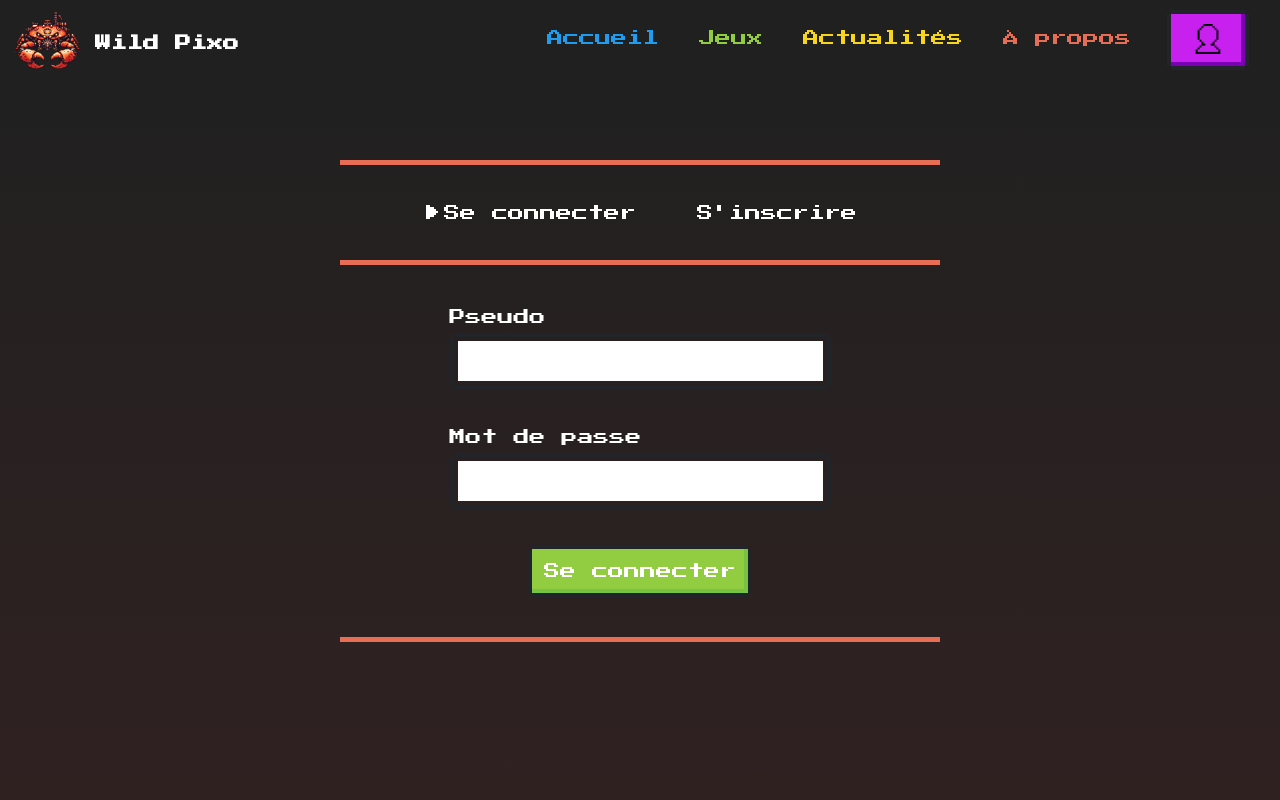
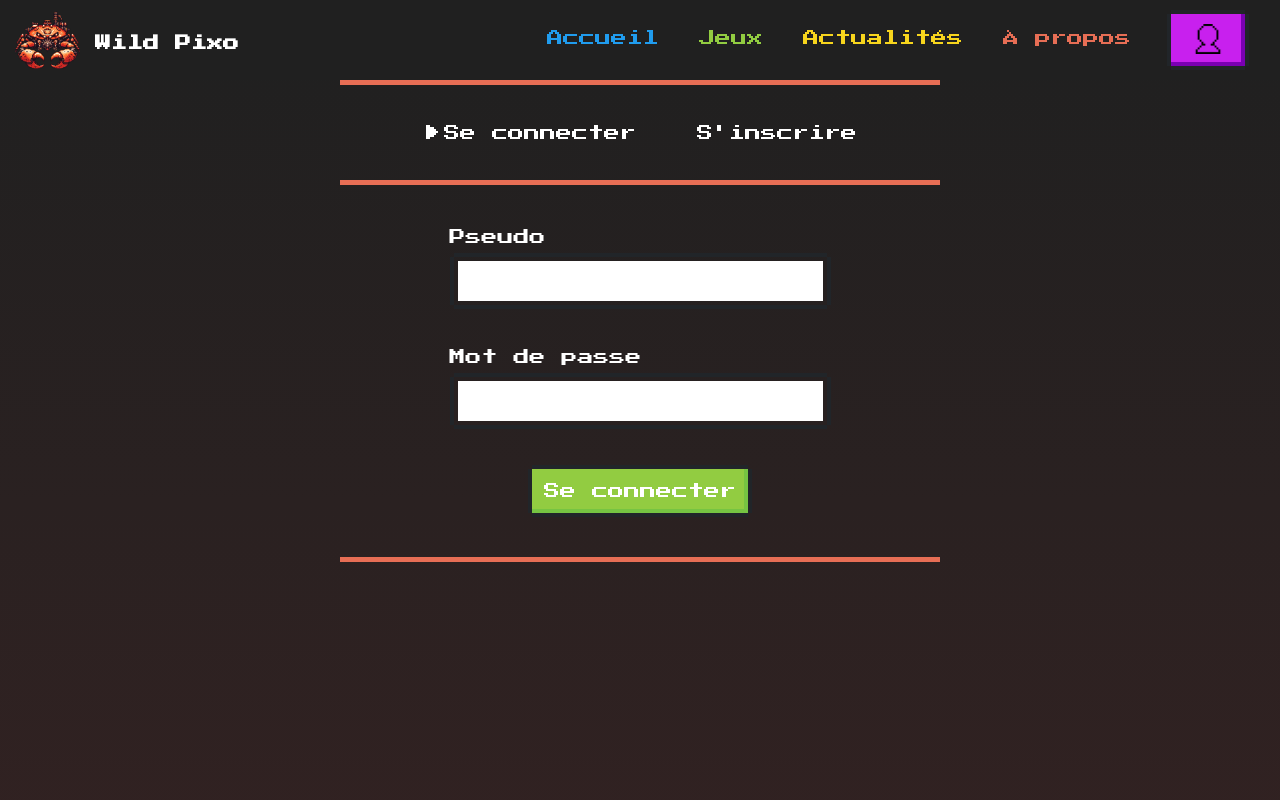
Before and after one commit to HazeFury/WildPixo, a React (Vite) app in the folder client/: page /connexion in a window 1280 px wide. Shown: the top 800 px of the page. Built offline with nearby package versions, Linux system fonts and the light colour scheme; a web font is replaced by a local one.

Commit message:
added some style to connexion page

```diff
--- a/client/src/components/app-components/Connexion/Connexion.module.css
+++ b/client/src/components/app-components/Connexion/Connexion.module.css
@@ -5,3 +5,31 @@
 .login_container > * {
   margin: 40px 0;
 }
+.register_container > * {
+  margin: 40px 0;
+}
+.login_container {
+  animation: login-openning 1s ease;
+}
+
+.register_container {
+  animation: register-openning 1s ease;
+}
+
+@keyframes register-openning {
+  from {
+    height: 0px;
+  }
+  to {
+    height: 610px;
+  }
+}
+
+@keyframes login-openning {
+  from {
+    height: 0px;
+  }
+  to {
+    height: 370px;
+  }
+}
--- a/client/src/components/app-components/Connexion/Login.jsx
+++ b/client/src/components/app-components/Connexion/Login.jsx
@@ -8,6 +8,7 @@ function Login() {
   const notifySuccess = (text) => toast.success(text);
   const notifyFail = (text) => toast.error(text);
   const navigate = useNavigate();
+
   const { setCurrentUser, userDatabase } = useUserContext();
   const [loginInfos, setLoginInfos] = useState({
     pseudo: "",
--- a/client/src/components/app-components/Connexion/Register.jsx
+++ b/client/src/components/app-components/Connexion/Register.jsx
@@ -31,7 +31,7 @@ function Register({ switchToLogin }) {
   };
 
   return (
-    <form className={styles.login_container}>
+    <form className={styles.register_container}>
       <div className="nes-field">
         <label htmlFor="pseudo">Pseudo</label>
         <input
--- a/client/src/pages/Connexion/Connexion.jsx
+++ b/client/src/pages/Connexion/Connexion.jsx
@@ -17,7 +17,7 @@ function Connexion() {
   };
 
   return (
-    <section className={pageStyles.section_container}>
+    <section className={pageStyles.section_container_alt}>
       <section className={styles.connexion_section}>
         <div className={styles.connexion_header}>
           <label>
--- a/client/src/pages/Connexion/Connexion.module.css
+++ b/client/src/pages/Connexion/Connexion.module.css
@@ -1,5 +1,6 @@
 .connexion_section {
-  min-height: 70dvh;
+  min-height: 400px;
+  margin: 0 auto;
   width: 90vw;
   min-width: 220px;
   max-width: 600px;
@@ -28,8 +29,9 @@
   display: flex;
   align-items: center;
   justify-content: center;
-  height: fit-content;
   border-bottom: 5px solid var(--primary-red-color);
+  height: 100%;
+  overflow: hidden;
 }
 
 @media screen and (max-width: 285px) {
--- a/client/src/pages/pages.module.css
+++ b/client/src/pages/pages.module.css
@@ -5,3 +5,6 @@
   align-items: center;
   flex-direction: column;
 }
+.section_container_alt {
+  min-height: calc(100dvh - 80px);
+}
```
